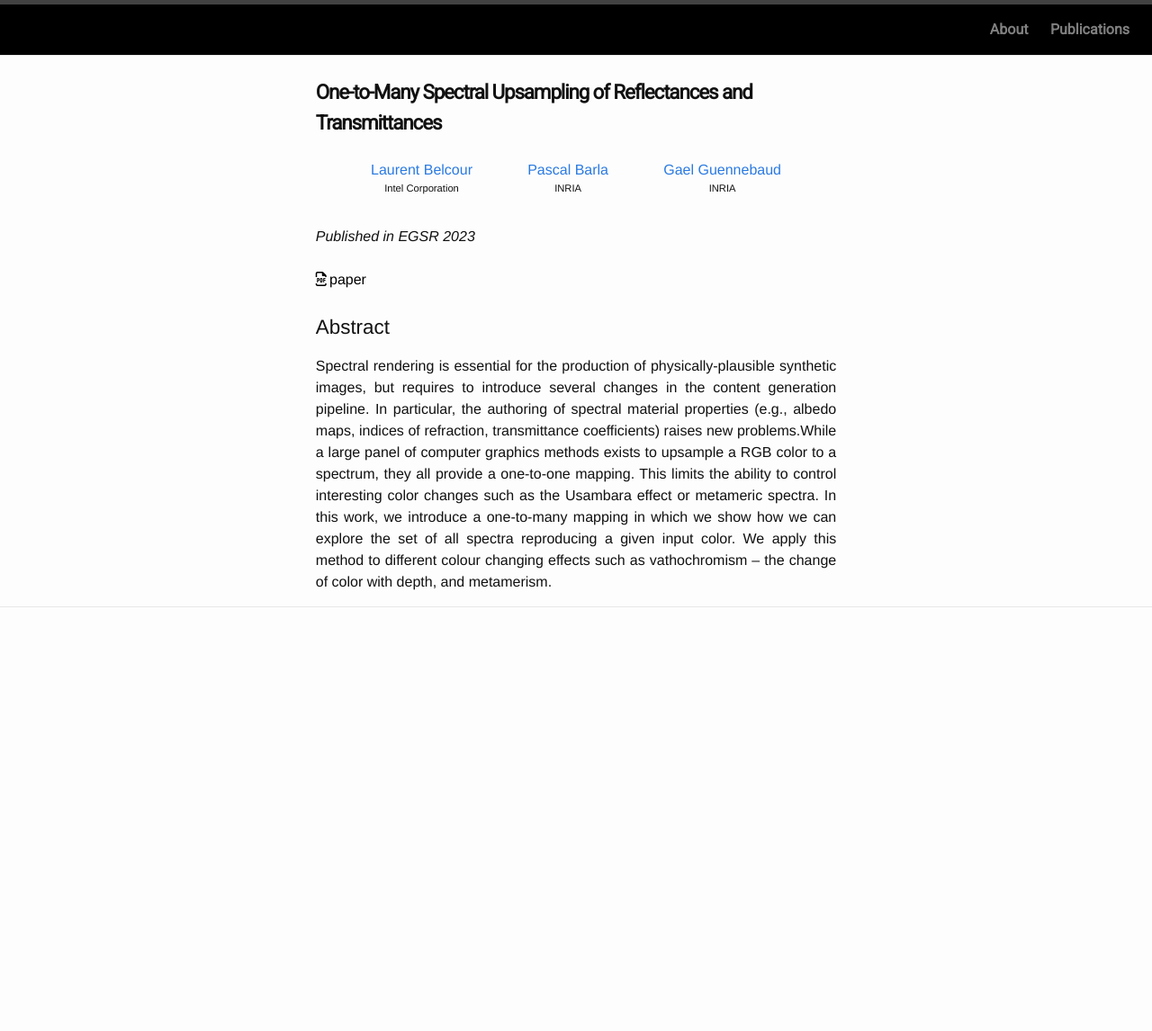
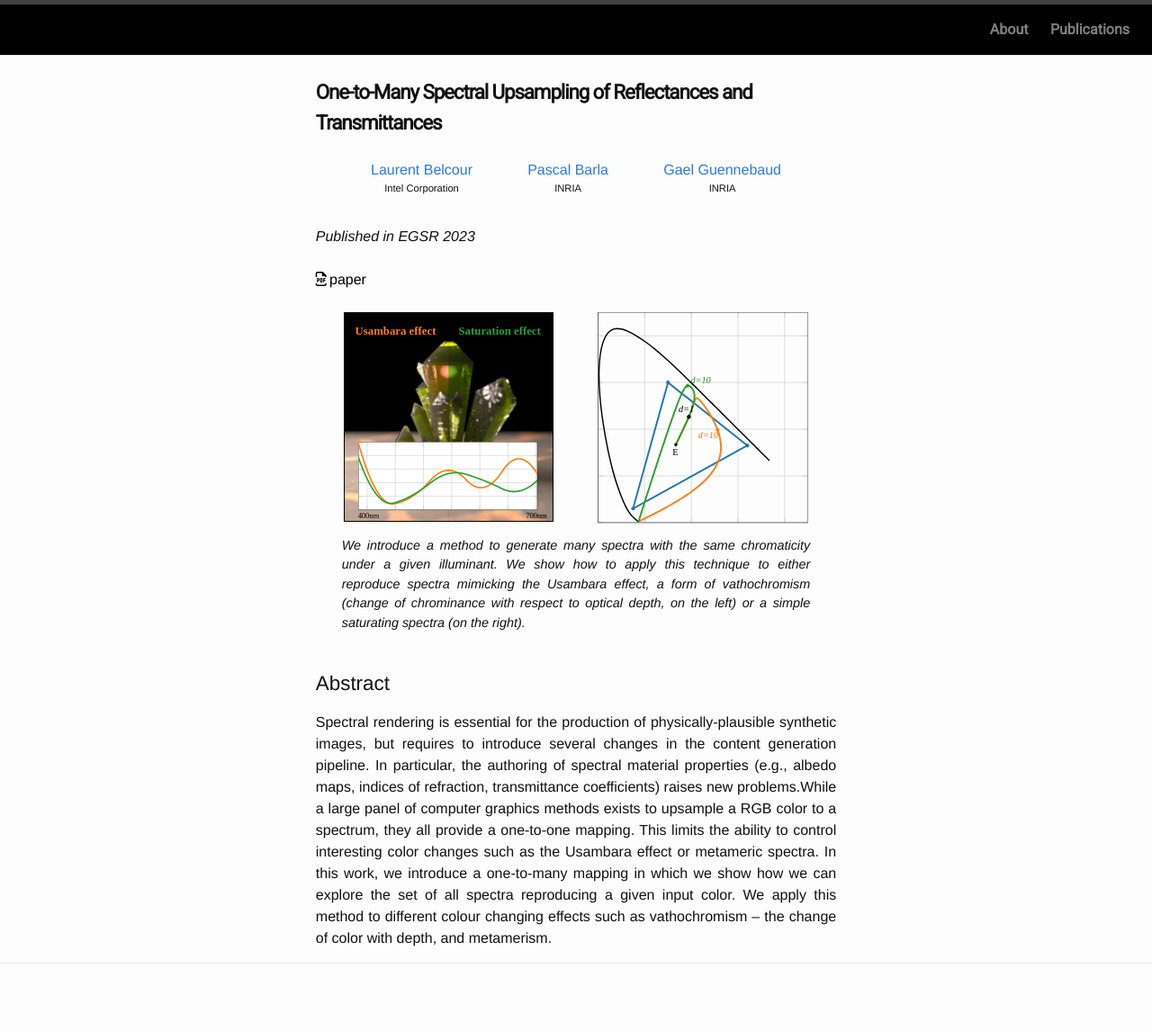
Before and after one commit to ggx-research/ggx-research.github.io, a Jekyll site: the page built from _posts/2023-06-21-publication-usambara.md, in a window 1280 px wide. Shown: the whole page at 90% size. Built offline with Jekyll 4.4.1, drawn with Linux system fonts in a browser that asks for light colours; before the commit the page ends 900 px from its top, so only the background shows below that.

Commit message:
Updating the Usambara project page

```diff
--- a/_posts/2023-06-21-publication-usambara.md
+++ b/_posts/2023-06-21-publication-usambara.md
@@ -19,6 +19,19 @@ materials: [
 ]
 ---
 
+<div style="display:flex; justify-content: space-evenly;">
+<div style="position:relative; width:40%;">
+    <img width="512px" style="width:100%; border:solid 1px black;" src="/images/posts/2023-publication-usambara/usambara.png">
+    <span style="width:50%; text-align:center; font-family:linux-libertine; font-weight:600; font-size:0.8em; position:absolute; top:5%; left:0%; color:#ff7f0eff;">Usambara effect</span>
+    <span style="width:50%; text-align:center; font-family:linux-libertine; font-weight:600; font-size:0.8em; position:absolute; top:5%; left:50%; color:#2ca02cff;">Saturation effect</span>
+    <img width="512px" style="width:91%; position:absolute; top:58%; left:7%;" src="/images/posts/2023-publication-usambara/spectrum.svg">
+</div>
+    <img width="512px" style="width:44%;" src="/images/posts/2023-publication-usambara/chroma.svg">
+</div>
+<div style="width:90%; padding-left:5%; padding-right:5%; font-style:italic; font-size:0.9em;">
+We introduce a method to generate many spectra with the same chromaticity under a given illuminant. We show how to apply this technique to either reproduce spectra mimicking the Usambara effect, a form of vathochromism (change of chrominance with respect to optical depth, on the left) or a simple saturating spectra (on the right).
+</div>
+<br />
 
 ## Abstract
 
```
Also changed, not shown: _posts/2023-06-09-publication-glints.md (+3 -3 lines), images/posts/2023-publication-usambara/chroma.svg (added), images/posts/2023-publication-usambara/spectrum.svg (added), images/posts/2023-publication-usambara/usambara.png (added).
